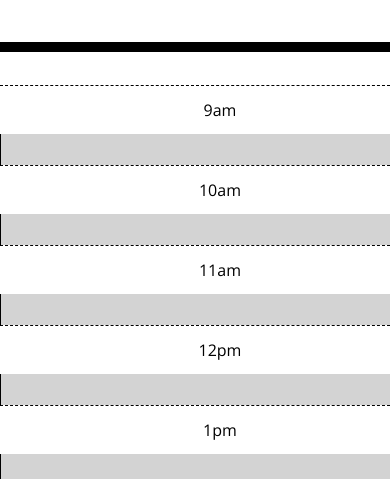
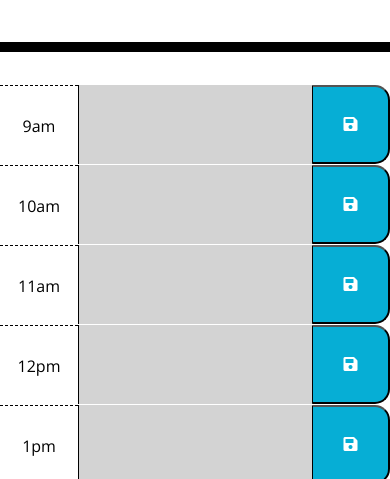
Before and after one commit to phillidp1989/bootcamp_homework, a plain HTML site: page week5/index.html in a window 390 px wide. Shown: the part 365-844 px from the top of the page. Drawn offline with nearby package versions, Linux system fonts and the light colour scheme.

Commit message:
Added media query for responsiveness

```diff
--- a/week5/style.css
+++ b/week5/style.css
@@ -133,3 +133,17 @@ textarea{
   margin-top: 30px;
   text-align: center;
 }
+
+@media (max-width: 768px) {
+  .hour {
+    width: 20%;
+  }
+
+  .description {
+    width: 60%;
+  }
+
+  .saveBtn {
+    width: 20%;
+  }
+}
```
